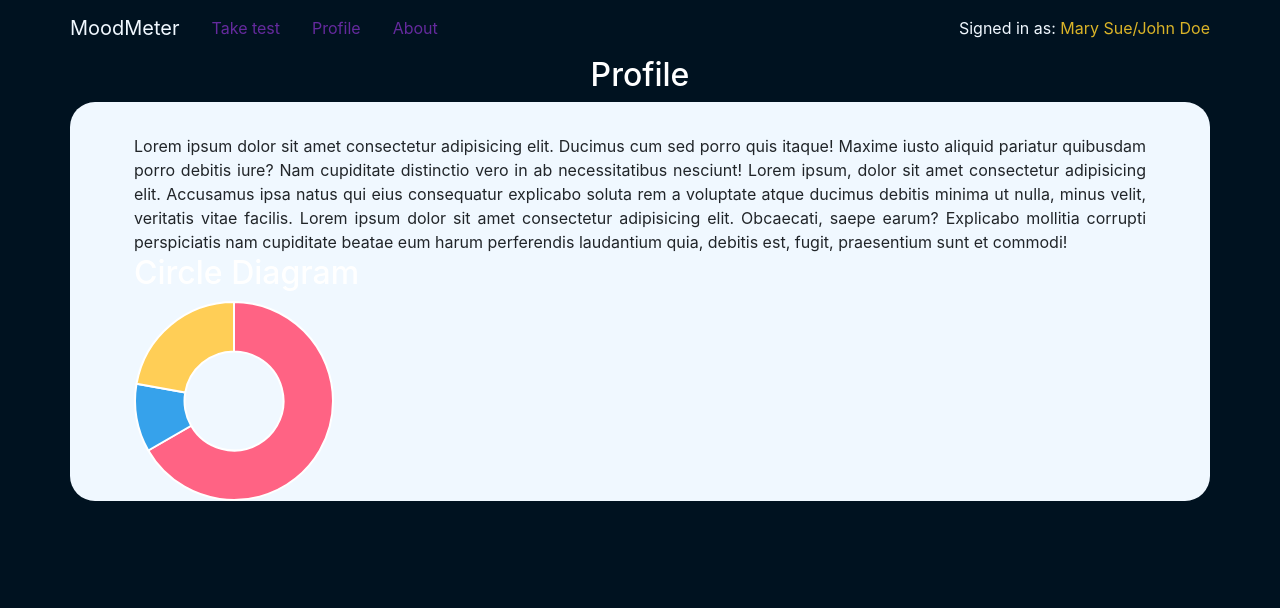
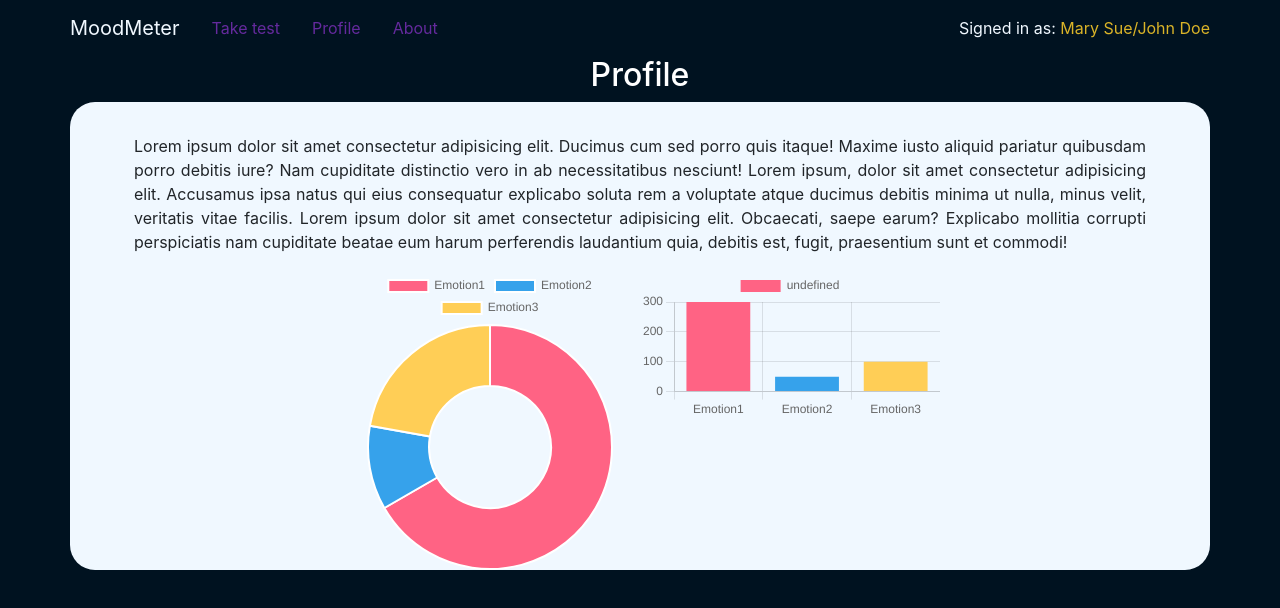
Before and after one commit to Viserya11/Moodmeter-capstone-project-, a React (Create React App) app: page /profile in a window 1280 px wide. Shown: the top 608 px of the page. Built offline with nearby package versions, Linux system fonts and the light colour scheme.

Commit message:
diagram 2

```diff
--- a/src/components/Profile.jsx
+++ b/src/components/Profile.jsx
@@ -2,13 +2,15 @@ import React from "react";
 import { Container } from "react-bootstrap";
 import { Doughnut } from 'react-chartjs-2';
 import {Chart, ArcElement} from 'chart.js'
-Chart.register(ArcElement);
+import { Bar } from 'react-chartjs-2';
+import { registerables } from 'chart.js';
+Chart.register(ArcElement, ...registerables);
 
 
 export default function Profile() {
 
   const data = {
-    labels: ['Red', 'Green', 'Yellow'],
+    labels: ['Emotion1', 'Emotion2', 'Emotion3'],
     datasets: [{
       data: [300, 50, 100],
       backgroundColor: ['#FF6384', '#36A2EB', '#FFCE56'],
@@ -17,7 +19,7 @@ export default function Profile() {
   };
 
   const data2 = {
-    labels: ['Red', 'Green', 'Yellow'],
+    labels: ['Emotion1', 'Emotion2', 'Emotion3'],
     datasets: [{
       data: [300, 50, 100],
       backgroundColor: ['#FF6384', '#36A2EB', '#FFCE56'],
@@ -43,11 +45,18 @@ export default function Profile() {
             laudantium quia, debitis est, fugit, praesentium sunt et commodi!
           </p>
 
-      <h2>Circle Diagram</h2>
+          <div className="resultflex">
+
       <div className="results">
       <Doughnut data={data} />
     </div>
 
+
+        <div className="results">
+          <Bar data={data2} />
+        </div>
+
+        </div>
         </div>
       </Container>
     </>
--- a/src/stylesheet.css
+++ b/src/stylesheet.css
@@ -89,7 +89,7 @@ button.submitbtn {
 }
 
 .results {
-    max-width: 200px;
+    max-width: 300px;
 }
 
 @media screen and (max-width: 420px) {
@@ -107,3 +107,9 @@ button.submitbtn {
         max-width: 420px;
     }
   }
+
+  .resultflex {
+    margin-top: 1em;
+    display: flex;
+    justify-content: center;
+  }
```
